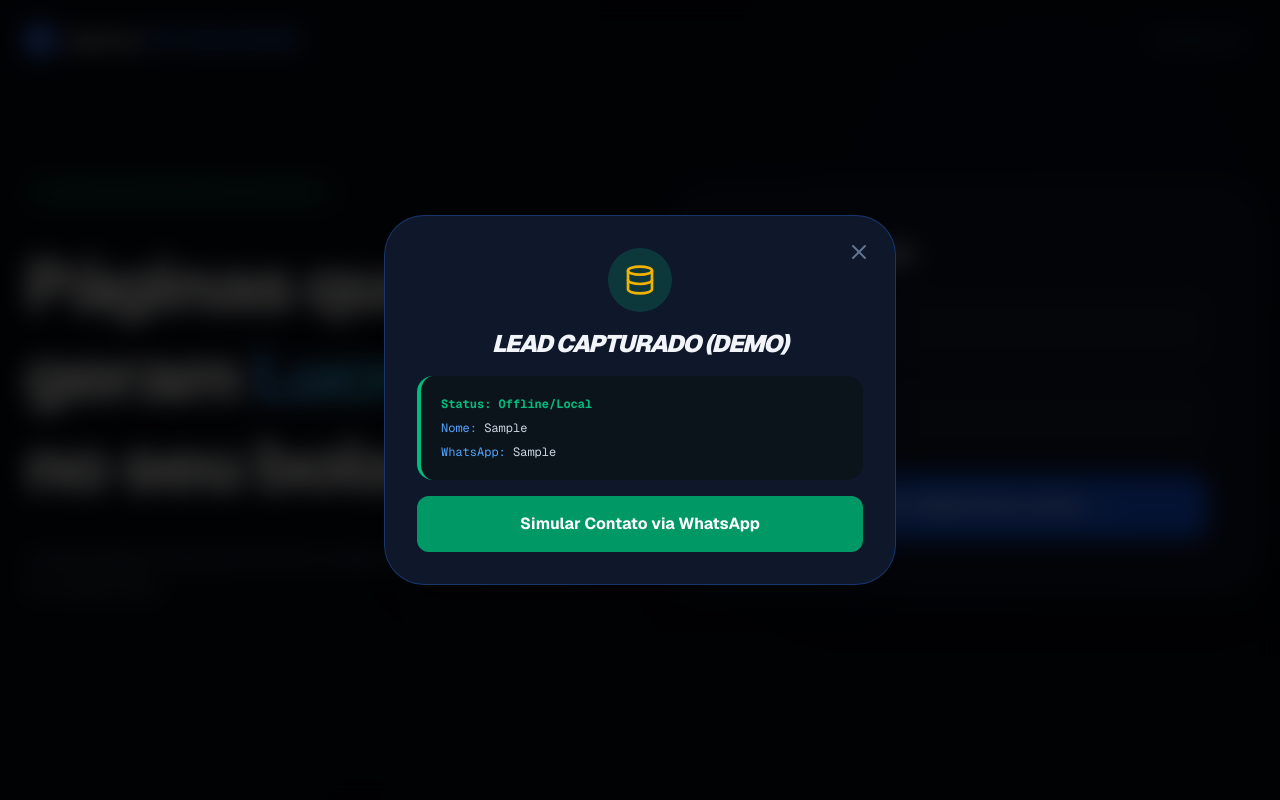
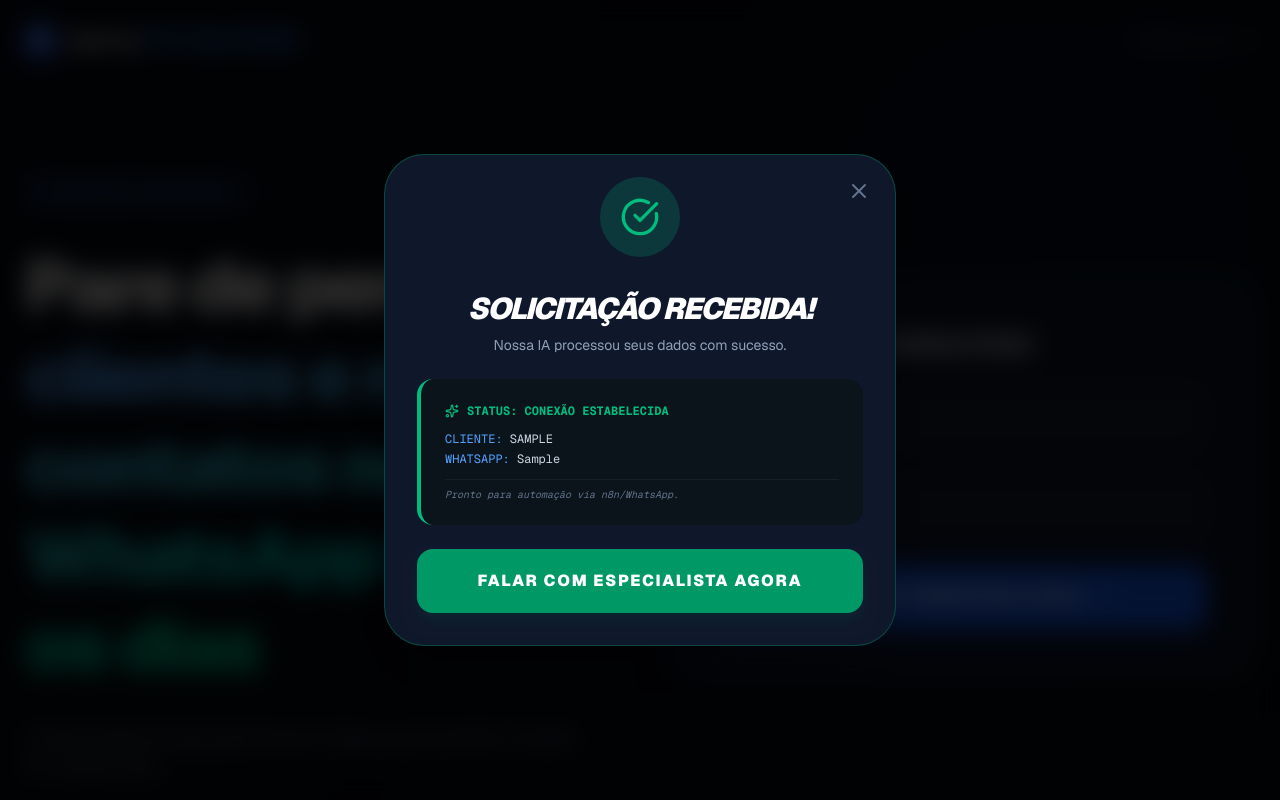
Before and after one commit to dinizdaniel284/agencia-lp-system, a Next.js app: page / in a window 1280 px wide. Both pictures are taken after typing "Sample", "Sample" into the empty fields and a click on the button "QUERO VENDER MAIS AGORA". Shown: the top 800 px of the page. Built offline with nearby package versions, Linux system fonts and the light colour scheme; no server answers.

Commit message:
"feat: upgrade UX de sucesso, remoção de dependência de DB física e melhoria no layout profissional"

```diff
--- a/src/app/page.tsx
+++ b/src/app/page.tsx
@@ -1,89 +1,79 @@
 'use client'
 
 import { useState } from 'react'
-import { supabase } from '@/lib/supabase'
 import { siteConfig } from '@/config/site'
 import {
   Zap,
   ArrowRight,
-  Smartphone,
   MessageSquare,
   X,
   MousePointerClick,
   Cpu,
   Globe,
   CheckCircle,
-  Database
+  Sparkles
 } from 'lucide-react'
 
 export default function LandingPage() {
   const [loading, setLoading] = useState(false)
-  const [showDemo, setShowDemo] = useState(false)
-  const [enviado, setEnviado] = useState(false)
-  const [modoDemo, setModoDemo] = useState(false)
+  const [showSuccess, setShowSuccess] = useState(false)
   const [dadosLead, setDadosLead] = useState({ nome: '', whatsapp: '' })
 
-  async function handleSubmit(e: React.FormEvent<HTMLFormElement>) {
+  function handleSubmit(e: React.FormEvent<HTMLFormElement>) {
     e.preventDefault()
     setLoading(true)
 
     const formData = new FormData(e.currentTarget)
-    const data = {
+    setDadosLead({
       nome: formData.get('nome') as string,
-      whatsapp: formData.get('whatsapp') as string,
-      servico: "Consultoria IA Diniz",
-      pagina_id: "MVP_WORKANA_V1"
-    }
+      whatsapp: formData.get('whatsapp') as string
+    })
 
-    setDadosLead({ nome: data.nome, whatsapp: data.whatsapp })
-
-    try {
-      const { error } = await supabase
-        .from('leads')
-        .insert([data])
-
-      if (error) throw error
-
-      setModoDemo(false)
-      setEnviado(true)
-      setShowDemo(true)
-
-    } catch (error) {
-      console.warn("Supabase offline ou erro - ativando modo demo")
-      setModoDemo(true)
-      setEnviado(true)
-      setShowDemo(true)
-    } finally {
+    // Simula a "Inteligência" do sistema processando o lead
+    setTimeout(() => {
       setLoading(false)
-    }
+      setShowSuccess(true)
+    }, 1500)
   }
 
   return (
     <main className="min-h-screen bg-[#070b14] text-slate-100 font-sans selection:bg-blue-500/30 overflow-x-hidden">
 
-      {/* Overlay de Sucesso/Demonstração */}
-      {showDemo && (
+      {/* Overlay de Sucesso Profissional */}
+      {showSuccess && (
         <div className="fixed inset-0 z-[100] flex items-center justify-center p-6 bg-black/80 backdrop-blur-md animate-in fade-in duration-300">
-          <div className="relative bg-slate-900 border border-blue-500/30 p-8 rounded-[2.5rem] max-w-lg w-full shadow-2xl text-center space-y-4">
-            <button onClick={() => setShowDemo(false)} className="absolute top-6 right-6 text-slate-500 hover:text-white">
+          <div className="relative bg-slate-900 border border-emerald-500/30 p-8 rounded-[2.5rem] max-w-lg w-full shadow-2xl text-center space-y-6">
+            <button onClick={() => setShowSuccess(false)} className="absolute top-6 right-6 text-slate-500 hover:text-white transition-colors">
               <X size={24} />
             </button>
-            <div className="bg-emerald-500/20 w-16 h-16 rounded-full flex items-center justify-center mx-auto">
-              {modoDemo ? <Database size={32} className="text-yellow-500" /> : <CheckCircle size={32} className="text-emerald-500" />}
+
+            <div className="bg-emerald-500/20 w-20 h-20 rounded-full flex items-center justify-center mx-auto animate-bounce">
+              <CheckCircle size={40} className="text-emerald-500" />
             </div>
-            <h3 className="text-2xl font-black italic tracking-tighter uppercase">
-              {modoDemo ? "Lead Capturado (Demo)" : "Lead Sincronizado!"}
-            </h3>
-            <div className="bg-[#0b141a] p-5 rounded-2xl text-left border-l-4 border-emerald-500 font-mono text-xs space-y-2">
-              <p className="text-emerald-500 font-bold">Status: {modoDemo ? "Offline/Local" : "Salvo no Supabase"}</p>
-              <p className="text-slate-300"><span className="text-blue-400">Nome:</span> {dadosLead.nome}</p>
-              <p className="text-slate-300"><span className="text-blue-400">WhatsApp:</span> {dadosLead.whatsapp}</p>
+
+            <div className="space-y-2">
+              <h3 className="text-3xl font-black italic tracking-tighter uppercase text-white">Solicitação Recebida!</h3>
+              <p className="text-slate-400 text-sm">Nossa IA processou seus dados com sucesso.</p>
             </div>
+
+            <div className="bg-[#0b141a] p-6 rounded-2xl text-left border-l-4 border-emerald-500 font-mono text-xs space-y-3">
+              <p className="text-emerald-500 font-bold flex items-center gap-2">
+                <Sparkles size={14} /> STATUS: CONEXÃO ESTABELECIDA
+              </p>
+              <div className="text-slate-300 space-y-1">
+                <p><span className="text-blue-400">CLIENTE:</span> {dadosLead.nome.toUpperCase()}</p>
+                <p><span className="text-blue-400">WHATSAPP:</span> {dadosLead.whatsapp}</p>
+              </div>
+              <p className="text-[10px] text-slate-500 pt-2 border-t border-white/5 italic">
+                Pronto para automação via n8n/WhatsApp.
+              </p>
+            </div>
+
             <button
               onClick={() => window.open(siteConfig.links.whatsapp, '_blank')}
-              className="w-full py-4 bg-emerald-600 hover:bg-emerald-500 text-white rounded-xl font-bold transition-all"
+              className="w-full py-5 bg-emerald-600 hover:bg-emerald-500 text-white rounded-2xl font-black uppercase tracking-widest transition-all shadow-lg shadow-emerald-900/20"
             >
-              Simular Contato via WhatsApp
+              Falar com Especialista Agora
             </button>
           </div>
         </div>
@@ -98,25 +88,29 @@
       {/* Navbar */}
       <nav className="relative z-10 p-6 flex justify-between items-center max-w-7xl mx-auto">
         <div className="flex items-center gap-2 font-bold text-xl italic tracking-tighter">
-          <div className="bg-blue-600 p-1.5 rounded-lg">
+          <div className="bg-blue-600 p-1.5 rounded-lg shadow-lg shadow-blue-900/40">
             <Zap size={20} className="fill-white text-white" />
           </div>
-          <span>{siteConfig.name.split(' ')[0]} <span className="text-blue-500 font-black">CITY SOLUTIONS</span></span>
+          <span>{siteConfig.name.split(' ')[0]} <span className="text-blue-500 font-black uppercase">CITY SOLUTIONS</span></span>
         </div>
-        <span className="text-xs text-blue-400 border border-blue-500/20 px-3 py-1 rounded-full">
-          Lead Engine v1.2
-        </span>
+        <div className="flex items-center gap-3">
+            <span className="hidden md:block text-[10px] font-bold text-slate-500 uppercase tracking-widest">Sistemas Ativos</span>
+            <div className="w-2 h-2 bg-emerald-500 rounded-full animate-pulse" />
+        </div>
       </nav>
 
       {/* Hero Section */}
       <section className="relative z-10 max-w-7xl mx-auto px-6 grid lg:grid-cols-2 gap-16 py-12 lg:py-24 items-center">
         <div className="space-y-8 animate-in fade-in slide-in-from-left duration-1000">
-          <div className="inline-flex items-center gap-2 bg-emerald-500/10 border border-emerald-500/20 p-2 pr-5 rounded-full text-[10px] font-bold text-emerald-400 uppercase tracking-widest">
-            <span className="bg-emerald-500 w-2 h-2 rounded-full animate-pulse" />
-            Especialista em Conversão via WhatsApp
+          <div className="inline-flex items-center gap-2 bg-blue-500/10 border border-blue-500/20 p-2 pr-5 rounded-full text-[10px] font-bold text-blue-400 uppercase tracking-widest">
+            <span className="bg-blue-500 w-2 h-2 rounded-full" />
+            Tecnologia de Conversão IA
           </div>
           <h1 className="text-5xl md:text-7xl font-black leading-tight tracking-tighter text-white">
-            Páginas que geram <span className="text-transparent bg-clip-text bg-gradient-to-r from-blue-400 to-emerald-400">Lucro Real</span> no seu bolso.
+            {siteConfig.copy.headline.split(' ').slice(0, 3).join(' ')} <br/>
+            <span className="text-transparent bg-clip-text bg-gradient-to-r from-blue-400 to-emerald-400">
+                {siteConfig.copy.headline.split(' ').slice(3).join(' ')}
+            </span>
           </h1>
           <p className="text-lg text-slate-400 max-w-xl leading-relaxed">
             {siteConfig.copy.subheadline}
@@ -127,12 +121,17 @@
         <div className="relative group animate-in fade-in zoom-in duration-1000 delay-200">
           <div className="absolute -inset-1 bg-gradient-to-r from-blue-600 to-emerald-500 rounded-[2.5rem] blur opacity-15 group-hover:opacity-30 transition duration-500" />
           <div className="relative bg-[#0f172a]/95 backdrop-blur-2xl border border-white/10 p-8 md:p-12 rounded-[2.5rem] shadow-2xl">
-            <h2 className="text-2xl font-bold italic uppercase tracking-tighter text-white mb-6">Teste o Sistema</h2>
+            <h2 className="text-2xl font-bold italic uppercase tracking-tighter text-white mb-6">Receba uma consultoria</h2>
             <form onSubmit={handleSubmit} className="space-y-6">
-              <input name="nome" required className="w-full bg-slate-800/50 border border-slate-700/50 rounded-2xl p-5 outline-none focus:ring-2 focus:ring-blue-500/50 transition-all text-white" placeholder="Seu Nome" />
-              <input name="whatsapp" required className="w-full bg-slate-800/50 border border-slate-700/50 rounded-2xl p-5 outline-none focus:ring-2 focus:ring-blue-500/50 transition-all text-white" placeholder="Seu WhatsApp" />
-              <button disabled={loading} className="w-full bg-blue-600 hover:bg-blue-500 text-white font-black py-5 rounded-2xl flex items-center justify-center gap-3 transition-all active:scale-95 group">
-                {loading ? 'PROCESSANDO...' : (
+              <input name="nome" required className="w-full bg-slate-800/50 border border-slate-700/50 rounded-2xl p-5 outline-none focus:ring-2 focus:ring-blue-500/50 transition-all text-white placeholder:text-slate-600" placeholder="Seu Nome Completo" />
+              <input name="whatsapp" required className="w-full bg-slate-800/50 border border-slate-700/50 rounded-2xl p-5 outline-none focus:ring-2 focus:ring-blue-500/50 transition-all text-white placeholder:text-slate-600" placeholder="Seu WhatsApp" />
+              <button disabled={loading} className="w-full bg-blue-600 hover:bg-blue-500 text-white font-black py-5 rounded-2xl flex items-center justify-center gap-3 transition-all active:scale-95 group shadow-xl shadow-blue-900/20">
+                {loading ? (
+                    <div className="flex items-center gap-2">
+                        <div className="w-4 h-4 border-2 border-white/30 border-t-white rounded-full animate-spin" />
+                        PROCESSANDO...
+                    </div>
+                ) : (
                   <>
                     <MousePointerClick size={20} />
                     {siteConfig.copy.cta.toUpperCase()}
@@ -145,30 +144,25 @@
         </div>
       </section>
 
-      {/* Seção de Benefícios */}
+      {/* Benefícios */}
       <section id="beneficios" className="relative z-10 max-w-7xl mx-auto px-6 py-24 border-t border-white/5">
-        <div className="text-center mb-16 space-y-4">
-          <h2 className="text-3xl md:text-5xl font-black tracking-tighter uppercase italic">Por que nos escolher?</h2>
-          <p className="text-slate-500 max-w-2xl mx-auto italic">Tecnologia de ponta para quem não aceita resultados medianos.</p>
-        </div>
-
         <div className="grid md:grid-cols-3 gap-8">
           <BenefitCard
             icon={<Zap className="text-blue-500" size={28} />}
-            title="Carregamento Ultra-Rápido"
-            description="Páginas otimizadas com Next.js. Site lento é dinheiro jogado fora. Aqui seu cliente não espera."
+            title="Performance Extrema"
+            description="Sites que carregam em menos de 1 segundo. Mais velocidade, menos desistência de clientes."
             image="https://images.unsplash.com/photo-1460925895917-afdab827c52f?auto=format&fit=crop&q=80&w=400"
           />
           <BenefitCard
             icon={<Cpu className="text-emerald-500" size={28} />}
-            title="Automação IA & n8n"
-            description="Integramos seu funil com IA e n8n para qualificar o lead antes mesmo de você abrir o chat."
+            title="Inteligência de Fluxo"
+            description="Integramos seu WhatsApp com automações que qualificam o cliente antes de você atender."
             image="https://images.unsplash.com/photo-1677442136019-21780ecad995?auto=format&fit=crop&q=80&w=400"
           />
           <BenefitCard
             icon={<Globe className="text-blue-400" size={28} />}
-            title="Pronto para o Mundo"
-            description="Sistemas escaláveis e seguros. De páginas locais a operações internacionais com suporte Web3."
+            title="SaaS White-Label"
+            description="Tecnologia escalável pronta para ser replicada para qualquer nicho de mercado."
             image="https://images.unsplash.com/photo-1451187580459-43490279c0fa?auto=format&fit=crop&q=80&w=400"
           />
         </div>
@@ -191,7 +185,9 @@
       </div>
       <h3 className="text-xl font-bold mb-4 text-white">{title}</h3>
       <p className="text-slate-400 text-sm leading-relaxed mb-6">{description}</p>
-      <img src={image} alt={title} className="rounded-xl opacity-40 group-hover:opacity-100 transition-opacity grayscale group-hover:grayscale-0" />
+      <div className="overflow-hidden rounded-xl h-32">
+        <img src={image} alt={title} className="w-full h-full object-cover opacity-20 group-hover:opacity-60 transition-all duration-700 grayscale group-hover:grayscale-0 group-hover:scale-110" />
+      </div>
     </div>
   )
-          }
+      }
```
